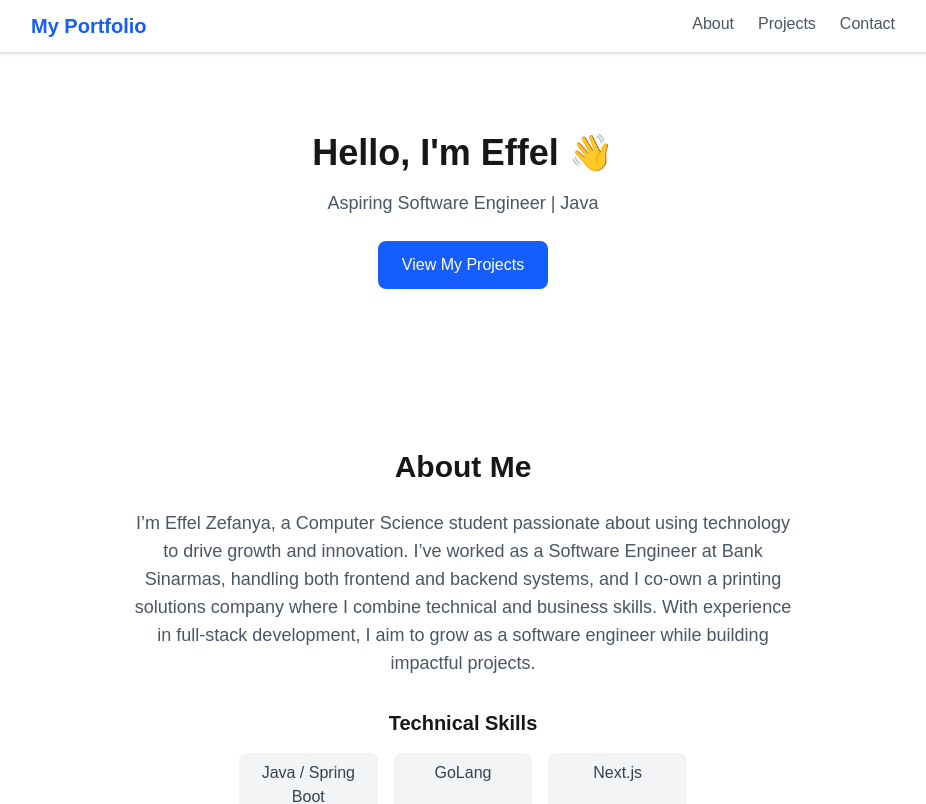
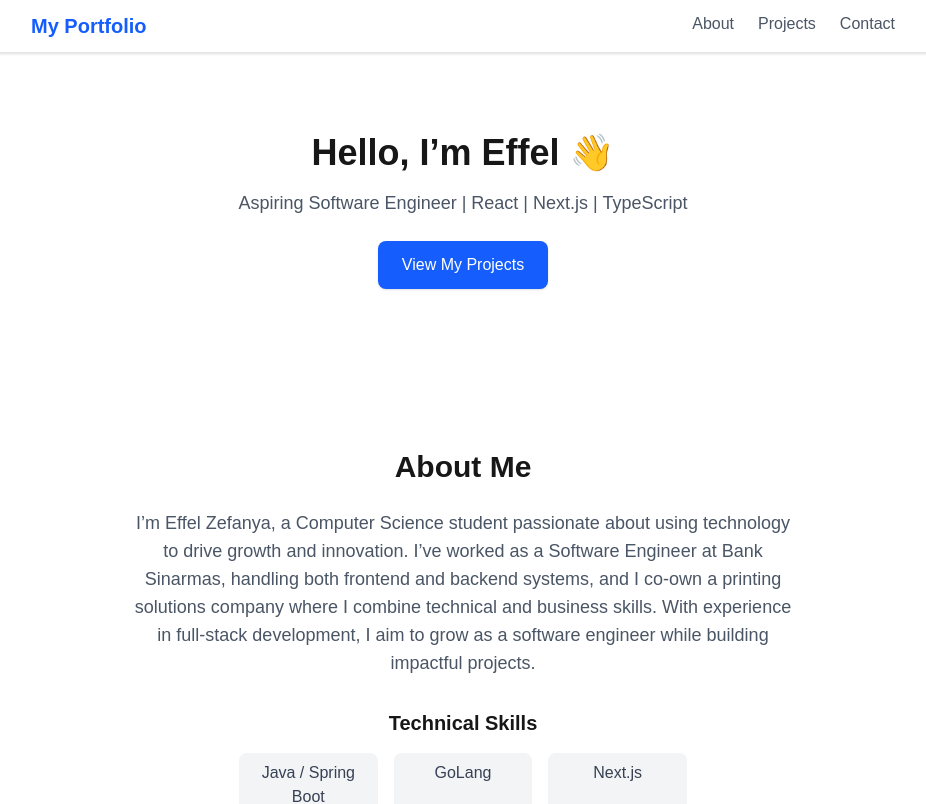
Before and after one commit to EffelZefanya/effel-zefanya-portfolio, a Next.js app: page / in a window 1280 px wide. Shown: the top 804 px of the page, without its empty margins (177-1103 px from the left). Built offline with nearby package versions, Linux system fonts and the light colour scheme.

Commit message:
feat: finish 1st miletsone of simple portfolio page

```diff
--- a/src/components/Navbar.tsx
+++ b/src/components/Navbar.tsx
@@ -24,9 +24,3 @@ export default function Navbar(){
         </nav>
     )
 }
-
-/*
-<nav style={{ padding: "1rem", borderBottom: "1px solid #ccc" }}>
-      <h1>My Portfolio</h1>
-    </nav>
-*/
--- a/src/sections/Hero.tsx
+++ b/src/sections/Hero.tsx
@@ -1,13 +1,20 @@
-export default function Hero(){
-    return(
-        <section id="hero" className="flex flex-col items-center justify-center text-center py-20">
-            <h2 className="text-4xl font-bold mb-4">Hello, I'm Effel 👋</h2>
-            <p className="text-lg text-gray-600 max-w-xl">
-                Aspiring Software Engineer | Java
-            </p>
-            <button className="mt-6 px-6 py-3 bg-blue-600 text-white font-medium rounded-lg shadow-hover:bh-blue-700 transition">
-                View My Projects
-            </button>
-        </section>
-    );
+// sections/Hero.tsx
+export default function Hero() {
+  return (
+    <section
+      id="hero"
+      className="flex flex-col items-center justify-center text-center py-20"
+    >
+      <h2 className="text-4xl font-bold mb-4">Hello, I’m Effel 👋</h2>
+      <p className="text-lg text-gray-600 max-w-xl">
+        Aspiring Software Engineer | React | Next.js | TypeScript
+      </p>
+      <a
+        href="#projects"
+        className="mt-6 px-6 py-3 bg-blue-600 text-white font-medium rounded-lg shadow hover:bg-blue-700 transition"
+      >
+        View My Projects
+      </a>
+    </section>
+  );
 }
```
